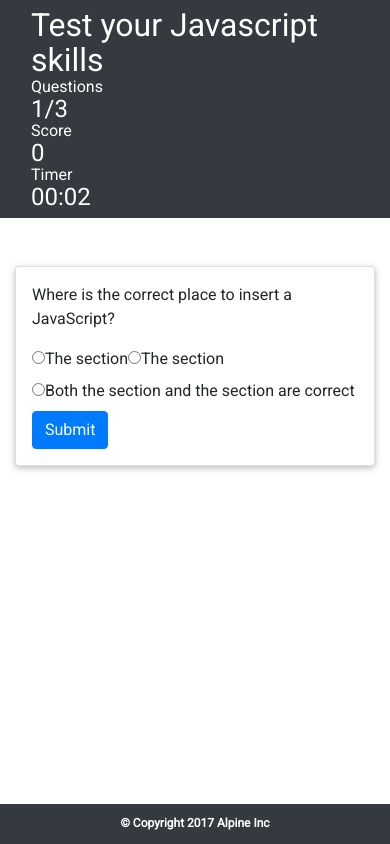
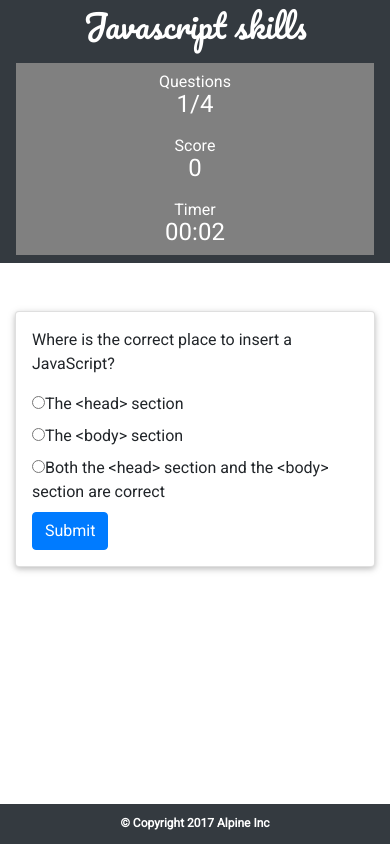
Before and after one commit to AlpineInc/quiz, a plain HTML site: page index.html in a window 390 px wide. Both pictures are taken after a click on the button "Start". Drawn offline with nearby package versions, Linux system fonts and the light colour scheme.

Commit message:
commiting for homework submission. But more enhancements to be done in future

```diff
--- a/assets/css/index.css
+++ b/assets/css/index.css
@@ -1,9 +1,8 @@
-body{
+body {
     font-family: 'Roboto', sans-serif;
-
 }
 
-.navbar{
+.navbar {
     color: white;
 }
 
@@ -22,9 +21,32 @@
 }
 
 .card {
-  box-shadow: 0 2px 5px 0 rgba(0, 0, 0, 0.16), 0 2px 10px 0 rgba(0, 0, 0, 0.12);
+    box-shadow: 0 2px 5px 0 rgba(0, 0, 0, 0.16), 0 2px 10px 0 rgba(0, 0, 0, 0.12);
 }
 
-.card-block{
+.card-block {
     display: none;
 }
+
+#div-questionevalresult {
+    font-weight: bold;
+    margin-top: 20px;
+}
+
+#div-banner{
+    font-family: 'Pacifico', cursive;
+    padding-bottom: 10px;
+}
+
+@media screen and (max-width: 980px) {
+    #div-banner {
+        text-align: center;
+        padding-bottom: 20px;
+    }
+    .div-dashboard{
+        background-color: grey;
+        padding-top: 10px;
+        padding-bottom: 10px;
+
+    }
+}
--- a/assets/javascript/quiz-main.js
+++ b/assets/javascript/quiz-main.js
@@ -1,110 +1,108 @@
-function Quiz(questionList) {
-    console.log(this);
-    this.self = this,
+//The game is developed as a configurable framework which gives the user/developer
+//the flexibility to pass their own set of question, time to answer each question
+//and marks per question.
+
+//Main function for handling all logics in the game
+function Quiz(questionList, timeLimit, timeInterval) {
+	//The Quiz takes any externally defined set of questions. The questions need
+	//to be structured in a pre-defined JSON format
     this.questions = questionList,
-        this.currentQuestionIndex = 0,
-        //gameStatus: ""
-        this.score = 0,
-        this.isplayTimer = null,
+    this.answerTimeLimit = timeLimit,
+    this.timeInterval = timeInterval,
+    this.currentQuestionIndex = null,
+    this.score = null,
     this.timer = null,
 
-
-        this.newQuiz = function() {
-            //draw card with game instructions and button to start play
-
+    //Function to initialize variables for a new game
+    this.newGame = function() {
+    	//Show only the game instructions
         $("#divcard-instruction").show();
+        //Hide the quiz question card and gameover cards
         $("#divcard-question").hide();
         $("#divcard-gameover").hide();
+        //Initialize variables at the begining of the game
+        this.currentQuestionIndex = 0;
+        this.drawQuestionIndex(this.currentQuestionIndex);
+        this.score = 0;
+        this.drawScore();
+        this.resetTimer();
+    },
 
-            //initialize score to 0
-            this.score = 0;
-            //reset timer
-            this.resetTimer(this.displayTimer, "span-timer");
-            //reset currentQuestionIndex 0
-            this.currentQuestionIndex = 0;
-            //set gameStatus to "instruct"
-            //draw score
-            this.drawScore();
-            //draw questions index
-            this.drawQuestionIndex(0);
+    //Function to draw the question index
+    this.drawQuestionIndex = function(index) {
+        $("#span-index").text(index + "/" + this.questions.length);
     },
+
+    //Function to draw the score
     this.drawScore = function() {
         $("#span-score").text(this.score);
     },
-        this.drawQuestionIndex = function() {
-            console.log("in drawQuestionIndex");
-            console.log(this.currentQuestionIndex);
-            $("#span-index").text((parseInt(this.currentQuestionIndex) + 1) + "/" + this.questions.length);
-        },
-        this.drawQuestionIndex = function(index) {
-            $("#span-index").text(index + "/" + this.questions.length);
-        },
+
+    //Function to draw the next question. If there are no questions left,
+    //then the gameover card is displayed.
     this.nextQuestion = function() {
         $("#divcard-instruction").hide();
         $("#divcard-question").show();
-            console.log("in next question function");
-            //if more questions
+        //If more questions
         if (this.currentQuestionIndex < this.questions.length) {
-                console.log("inside if");
-                //draw question index
             this.drawQuestionIndex((parseInt(this.currentQuestionIndex) + 1));
-                //draw next question
             this.drawQuestion(this.questions[this.currentQuestionIndex]);
-                //set gameStatus to loaded
-                //start timer
             this.startTimer();
-                //increment currentQuestionIndex
             this.currentQuestionIndex++;
-            } else {
-                //else update card with game over and start over button
+        }
+        //Else is no more questions to draw
+        else {
+        	this.resetTimer();
             $("#divcard-question").hide();
             $("#divcard-gameover").show();
         }
     },
+
+    //Function to draw the question on the screen
     this.drawQuestion = function(question) {
-            console.log(question.question);
-            $("#div-question").empty();
-            var pQuestion = $("<p>");
-            pQuestion.text(question.question);
-            $("#div-question").append(pQuestion);
-            var radioAnsOption = $("<form>");
-            radioAnsOption.addClass("radio");
-            var lineBreak = $("<br>");
+    	//Clear the last question
+        $("#div-questionblock").empty();
+        //Write the new question
+        var pQuestion = $("<p id='p-question'>").text(question.question);
+        $("#div-questionblock").append(pQuestion);
+        //Write the answer options for the question
+        //Radio options
+        if (question.questionType === "radio") {
+            var formRadioAnsOption = $("<form id='form-answerOptions'>").addClass("radio");
             for (i = 0; i < question.answerOptions.length; i++) {
-
-                var labelAnsOption = $("<label>");
+                var labelAnsOption = $("<label>").attr("id", "label" + i);
                 var inputAnsOption = $("<input>");
                 inputAnsOption.attr("type", "radio");
                 inputAnsOption.attr("name", "answer-option");
-                inputAnsOption.attr("value", 1);
-                labelAnsOption.attr("id", "radio" + i);
+                inputAnsOption.attr("value", i);
                 labelAnsOption.append(inputAnsOption);
-                radioAnsOption.append(labelAnsOption);
                 labelAnsOption.append(question.answerOptions[i].answer);
-                labelAnsOption.append(lineBreak);
-                $("#div-question").append(radioAnsOption);
+                formRadioAnsOption.append(labelAnsOption);
+                formRadioAnsOption.append("<br>");
             }
-            var divBtnQuestion = $("<div>");
-            var btnQuestion = $("<button>");
-            btnQuestion.attr("type", "submit");
-            btnQuestion.attr("id", "btn-submit");
-            btnQuestion.addClass("btn btn-primary");
-            btnQuestion.text("Submit");
-            divBtnQuestion.append(btnQuestion);
-            $("#div-question").append(divBtnQuestion);
+            $("#div-questionblock").append(formRadioAnsOption);
+        }
+        //Checkbox option - multiple answers
+        else if (question.questionType === "checkbox") {
+        	//TODO
+        }
+        //Write submit answer button
+        var btnSubmitAns = $("<button>").addClass("btn btn-primary");
+        btnSubmitAns.attr("id", "btn-submitAns");
+        btnSubmitAns.text("Submit");
+        $("#div-questionblock").append(btnSubmitAns);
     },
+
     this.startTimer = function() {
-            //set timmer to 00:00
-            //draw timer every sec
-            console.log(this);
-            var selfi = this;
+        var selfPointer = this;
         var mins = 00;
         var secs = 00;
+        var minsLimit = Math.floor(this.answerTimeLimit / 60);
+        var secsLimit = (this.answerTimeLimit % 60);
         $("#span-timermins").text("00");
         $("#span-timersecs").text("00");
 
         this.timer = setInterval(function() {
-                console.log(this);
             secs++;
             if (secs <= 9) {
                 $("#span-timersecs").text("0" + secs);
@@ -123,71 +121,90 @@
                 $("#span-timersecs").text("0" + 0);
             }
 
-                if (mins === 0 && secs === 15) {
-                    console.log(selfi);
-                    selfi.stopTimer();
-                    selfi.answerHandler("timeout");
+            if (mins === minsLimit && secs === secsLimit) {
+                selfPointer.stopTimer();
+                selfPointer.answerHandler("timeout");
             }
         }, 1000);
-            //when reached 30 secs, stop timer
-            //when reached 30 secs invoke answerHandler
+    },
 
-        },
-        timerHandler = function() {
-
-
-        },
     this.stopTimer = function() {
         clearInterval(this.timer);
     },
-        this.resetTimer = function(timer, location) {
-            this.stopTimer(timer);
-            $("#" + location).text("00:00");
 
+    this.resetTimer = function() {
+        this.stopTimer(this.timer);
+        $("#span-timermins").text("00");
+        $("#span-timersecs").text("00");
 	},
+
     this.answerHandler = function(eventSource) {
         var evalAnswer = null;
+        var selfPointer = this;
 
-            //if eventSource is timer
+        //Disable the form to prevent user for chaning the answer
+        $("input").prop("disabled", true);
+        $("#btn-submitAns").prop("disabled", true);
+
+        //When user fails to submit answer in time
         if (eventSource === "timeout") {
-                //disable radio and button
-                //update card with sorry message
-                $("#div-question").append("<h3>Sorry. Question timeout</h3>");
-                //update card with correct answer
-                console.log(this.questions[this.currentQuestionIndex - 1].answerOptions);
+            $("#div-questionblock").append("<div id='div-questionevalresult'>Sorry. Question timeout</div>");
             for (i = 0; i < this.questions[this.currentQuestionIndex - 1].answerOptions.length; i++) {
                 if (this.questions[this.currentQuestionIndex - 1].answerOptions[i].correct === true) {
-                        console.log("inside if");
-                        $("#radio" + i).css("color", "green");
-                    }
-                }
-            } else if (eventSource === "submit") {
-                //if event source is submit button
-                //stop timer
-                this.stopTimer();
-                //evaluate answer
-            }
-
-            //if answer is correct
-            //increment score
-            //draw score
-            //update card with congrats
-            //if answer is wrong
-            //update card with sorry message.
-            //update card with correct answer
-
-            //star new timer for invoking  nextQuestion
-
-
-        },
-        this.evalAnswer = function() {
-            for (i = 0; i < document.myform.whichThing.length; i++) {
-                if (document.myform.whichThing[i].checked == true) {
-                    t = t + document.myform.whichThing[i].value;
+                    $("#label" + i).css("color", "green");
+                    $("#label" + i).css("font-weight", "bold");
                 }
             }
         }
+        //When user submits an answer
+        else if (eventSource === "submit") {
+            this.stopTimer();
 
+            //Evaluate user submitted answer
+            if (this.evalAnswer(this.questions[this.currentQuestionIndex - 1])) {
+            	$("input[type=radio]:checked").parent().css("color", "green");
+            	$("input[type=radio]:checked").parent().css("font-weight", "bold");
+                $("#div-questionblock").append("<div id='div-questionevalresult'>Congragulation! Thats the correct answer.</div>");
+                this.score = this.score + this.questions[this.currentQuestionIndex - 1].marks;
+                this.drawScore();
 
+            } else {
+                $("#div-questionblock").append("<div id='div-questionevalresult'>Sorry. Wrong answer</div>");
+                for (i = 0; i < this.questions[this.currentQuestionIndex - 1].answerOptions.length; i++) {
+                    if (this.questions[this.currentQuestionIndex - 1].answerOptions[i].correct === true) {
+                        $("#label" + i).css("color", "green");
+                                            $("#label" + i).css("font-weight", "bold");
+                    }
+                }
+                $("input[type=radio]:checked").parent().css("color", "red");
+            	$("input[type=radio]:checked").parent().css("font-weight", "bold");
+            }
+        }
 
+        //Wait for 5 seconds before writing the next question
+        var sleepTimer = setInterval(function() {
+            selfPointer.nextQuestion();
+            clearInterval(sleepTimer);
+        }, this.timeInterval * 1000);
+    },//End of answerHandler function
+
+    this.evalAnswer = function(question) {
+        var answerEvalStatus = false;
+
+        question.answerOptions.forEach(function(element, index) {
+            if (element.correct) {
+                if ($("input[type=radio]")[index].checked) {
+
+                    answerEvalStatus = true;
                 }
+            }
+        });
+
+        if (answerEvalStatus) {
+            return true;
+        } else {
+            return false;
+        }
+    }//End of evalAnswer function
+
+}//End of Quiz function
--- a/assets/javascript/quiz-wrapper.js
+++ b/assets/javascript/quiz-wrapper.js
@@ -1,18 +1,19 @@
+//Initialize the questions for the quiz game
 var questions = [{
     questionType: "radio",
     marks: 1,
     question: "Where is the correct place to insert a JavaScript?",
     answerOptions: [{
         id: 1,
-        answer: "The <head> section",
+        answer: "The &lt;head&gt; section",
         correct: false
     }, {
         id: 2,
-        answer: "The <body> section",
+        answer: "The &lt;body&gt; section",
         correct: false
     }, {
         id: 3,
-        answer: "Both the <head> section and the <body> section are correct",
+        answer: "Both the &lt;head&gt; section and the &lt;body&gt; section are correct",
         correct: true
     }]
 }, {
@@ -41,31 +42,47 @@
         answer: "False",
         correct: true
     }]
+},{
+    questionType: "radio",
+    marks: 1,
+    question: "What is the correct syntax for referring to an external script called xxx.js?",
+    answerOptions: [{
+        id: 1,
+        answer: "&lt;script href=&quot;xxx.js&quot;&gt;",
+        correct: false
+    }, {
+        id: 2,
+        answer: "&lt;script src=&quot;xxx.js&quot;&gt;",
+        correct: true
+    }, {
+        id: 3,
+        answer: "&lt;script name=&quot;xxx.js&quot;&gt;",
+        correct: false
+    }]
 }];
 
+
+//Initialize the game
 $(document).ready(function() {
-	    console.log(this);
-    var quizGame = new Quiz(questions);
-    quizGame.score = 10;
-    var quizGame2 = new Quiz(questions);
-    quizGame2.score = 20;
-    quizGame.newQuiz();
-    console.log(this);
-    $(document).on("click", ".btn-start", function() {
-        console.log(this);
+	//Create new instance of the Quiz function. Passing the list of questions, timelimit (seconds)
+	//and time interval (seconds) between question as input to initialize the game.
+    var quiz = new Quiz(/*list of questions*/ questions, /*timelimit per question*/ 10, /*time interval between questions*/ 5);
+    quiz.newGame();
 
-        quizGame.nextQuestion();
+    //Event handler for Start game button click
+    $(document).on("click", "#btn-start", function() {
+        quiz.nextQuestion();
     });
 
-
-    $(document).on("click", "#btn-submit", function(event) {
-        console.log(event);
+    //Event handler for submit answer button click
+    $(document).on("click", "#btn-submitAns", function(event) {
+        //Prevent the form action from being submitted. This helps prevent page reload.
         event.preventDefault();
-        quizGame.answerHandler("submit");
+        quiz.answerHandler("submit");
     });
 
-    $(document).on("click", ".btn-restart", function() {
-    	quizGame.newQuiz();
+    //Event handler for restart game button click
+    $(document).on("click", "#btn-restart", function() {
+        quiz.newGame();
     });
-
 });
--- a/index.html
+++ b/index.html
@@ -6,6 +6,7 @@
     <meta name="viewport" content="width=device-width, initial-scale=1.0">
     <title>Javascript Quiz</title>
     <link href="https://fonts.googleapis.com/css?family=Roboto" rel="stylesheet">
+    <link href="https://fonts.googleapis.com/css?family=Pacifico" rel="stylesheet">
     <link rel="stylesheet" type="text/css" href="assets/css/reset.css">
     <link rel="stylesheet" href="https://maxcdn.bootstrapcdn.com/bootstrap/4.0.0-beta/css/bootstrap.min.css" integrity="sha384-/Y6pD6FV/Vv2HJnA6t+vslU6fwYXjCFtcEpHbNJ0lyAFsXTsjBbfaDjzALeQsN6M" crossorigin="anonymous">
     <link rel="stylesheet" type="text/css" href="assets/css/index.css">
@@ -15,70 +16,57 @@
 
 <body>
     <nav class="navbar navbar-light bg-dark">
-        <div class="col-md-6 col-lg-6">
-            <span class="h2" class="navbar-brand mb-0 float-left">Test your Javascript skills</span>
-        </div>
-        <div class="col-lg-2">
-            <div class="row m-auto">
-                <span class="h6 m-0">Questions</span>
+        <div class="h2 col-xs-12 col-sm-12 col-md-12 col-lg-6 m-auto" id="div-banner">Javascript skills</div>
+        <div class="col-xs-4 col-sm-4 col-md-4 col-lg-2 div-dashboard">
+            <div class="row">
+                <span class="h6 m-auto">Questions</span>
             </div>
-            <div class="row m-auto">
-                <span class="h4 m-0" id="span-index">2/30</span>
+            <div class="row">
+                <span class="h4 m-auto" id="span-index">2/30</span>
             </div>
         </div>
-        <div class="col-lg-2">
-            <div class="row m-auto">
-                <span class="h6 m-0">Score</span>
+        <div class="col-xs-4 col-sm-4 col-md-4 col-lg-2 div-dashboard">
+            <div class="row">
+                <span class="h6 m-auto">Score</span>
             </div>
-            <div class="row m-auto">
-                <span class="h4 m-0" id="span-score">2</span>
+            <div class="row">
+                <span class="h4 m-auto" id="span-score">2</span>
             </div>
         </div>
-        <div class="col-lg-2">
-            <div class="row m-auto">
-                <span class="h6 m-0">Timer</span>
+        <div class="col-xs-4 col-sm-4 col-md-4 col-lg-2 div-dashboard">
+            <div class="row">
+                <span class="h6 m-auto">Timer</span>
             </div>
-            <div class="row m-auto">
-                <span class="h4 m-0" id="span-timermins">00</span>
+            <div class="row">
+                <span class="h4 m-0 ml-auto" id="span-timermins">00</span>
                 <span class="h4 m-0" id="span-timerdelimiter">:</span>
-                <span class="h4 m-0" id="span-timersecs">00</span>
+                <span class="h4 m-0 mr-auto" id="span-timersecs">00</span>
             </div>
         </div>
     </nav>
     <div class="container">
-        <div class="row mt-5">
+        <div class="row mt-5 mb-5">
             <div class="col-12">
                 <div class="card">
-
                     <div class="card-block p-3" id="divcard-instruction">
                         <p id="p-instruction">Welcome to the Javascript quiz. You will be given 30 secs to answer each question. Click on the Start button when ready. Good luck!</p>
-                        <div class="col-sm-10">
-                            <button type="submit" class="btn btn-primary btn-start">Start</button>
-                        </div>
-                        </form>
+                        <button class="btn btn-primary" id="btn-start">Start</button>
                     </div>
-
-
                     <div class="card-block p-3" id="divcard-question">
-                        <div id="div-question">
+                        <div id="div-questionblock">
                             <p id="p-question">This is my first question</p>
-                            <div class="radio">
-                                <label><input type="radio" id="option1" value="option1"> Option one is this and that&mdash;be sure to include why it's great</label>
-                            </div>
-                            <div class="col-sm-10">
-                                <button type="submit" class="btn btn-primary">Submit</button>
-                            </div>
+                            <form class="" id="form-answerOptions">
+                                <label>
+                                    <input type="radio" id="option1" value="option1"> Option one is this and that&mdash;be sure to include why it's great</label>
+                                <br>
+                            </form>
+                            <button class="btn btn-primary" id="btn-submitAns">Submit</button>
                         </div>
                     </div>
-
                     <div class="card-block p-3" id="divcard-gameover">
                         <p id="p-instruction">Well done. Do you want to try again?</p>
-                        <div class="col-sm-10">
-                            <button type="submit" class="btn btn-primary btn-restart">Restart</button>
-                        </div>
-                        </form>
+                        <button class="btn btn-primary" id="btn-restart">Restart</button>
                     </div>
-
                 </div>
             </div>
         </div>
```
Lines whose indentation alone changed are shown as unchanged.
